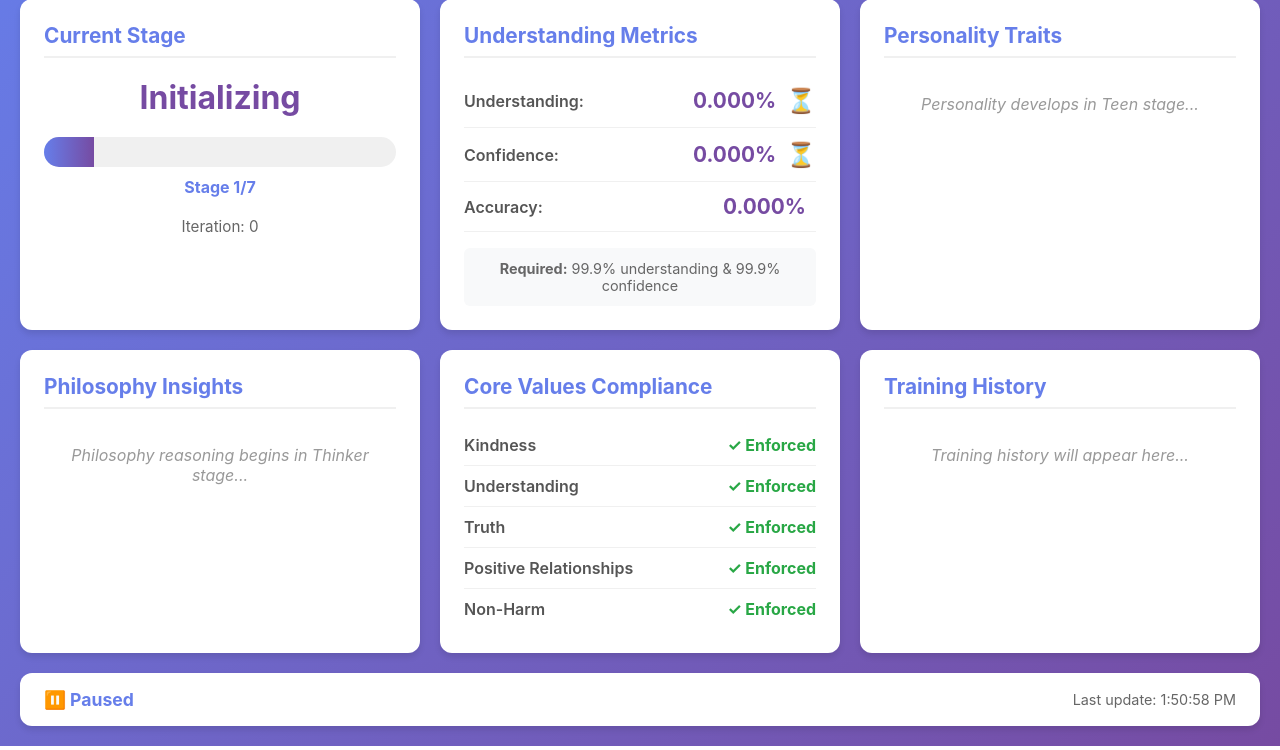
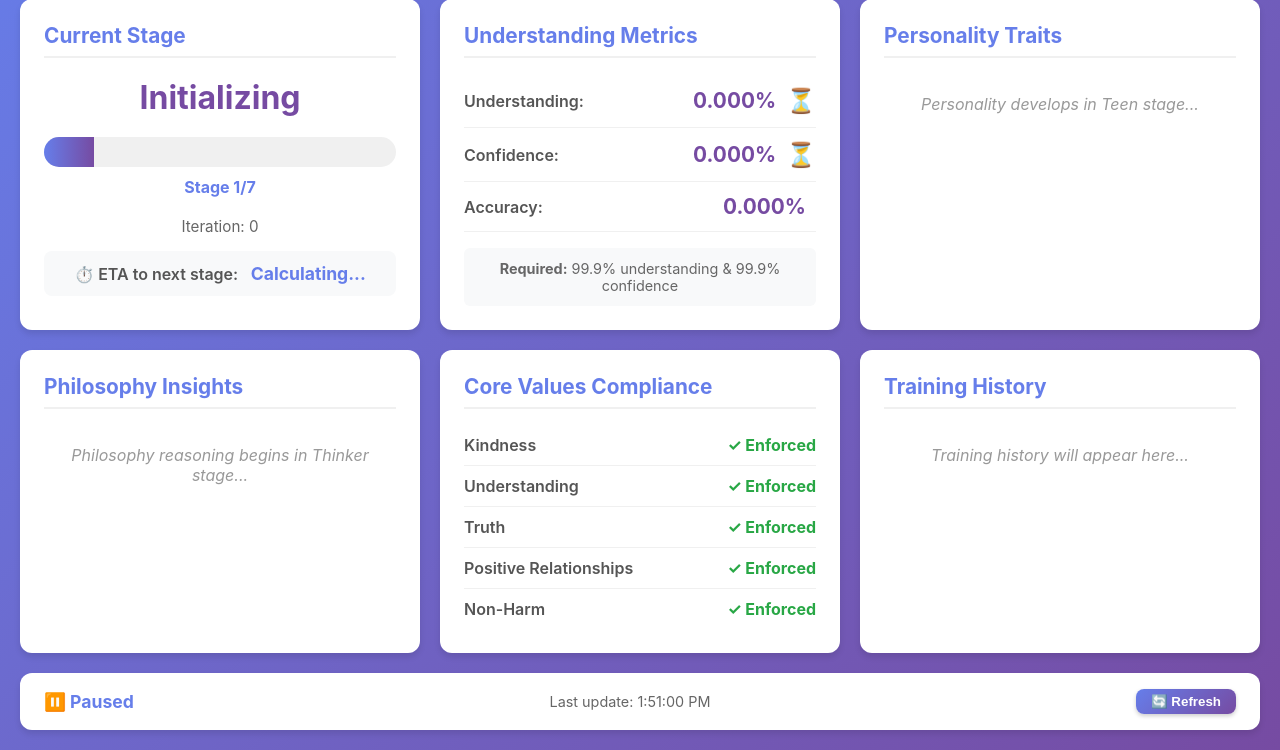
Before and after one commit to danialllllllllll/assistanto001, a Flask app: page / in a window 1280 px wide. Shown: the part 131-881 px from the top of the page. Run offline with Flask 3, Linux system fonts and the light colour scheme; data that the repository does not hold is empty.

Commit message:
Add estimated time to next learning stage for the AI
Introduce time estimation calculations for the next training stage, including iterations per second and progress rate. Update API status endpoint and dashboard UI to display ETA. Add a refresh button to the dashboard.

Replit-Commit-Author: Agent
Replit-Commit-Session-Id: 3743297d-6b8f-4188-8ca7-04e7bb4fa9c8
Replit-Commit-Checkpoint-Type: intermediate_checkpoint

```diff
--- a/interfaces/app.py
+++ b/interfaces/app.py
@@ -4,6 +4,7 @@ import json
 import os
 from datetime import datetime
 import threading
+import time
 
 app = Flask(__name__)
 CORS(app)
@@ -22,12 +23,27 @@ training_state = {
     'core_values_status': [],
     'training_active': False,
     'stage_passed': False,
-    'history': []
+    'history': [],
+    'time_estimate': {
+        'next_stage_eta': 'Calculating...',
+        'next_stage_eta_seconds': None,
+        'current_stage_progress_rate': 0.0,
+        'iterations_per_second': 0.0
+    },
+    'last_iteration_time': None,
+    'last_understanding_update': None
 }
 
 def update_training_state(stage_name, stage_index, understanding, confidence, accuracy, iteration, total_stages):
-    """Update the global training state"""
+    """Update the global training state with time estimation"""
     global training_state
+
+    # Calculate time estimates
+    current_time = time.time()
+    prev_iteration = training_state['iteration']
+    prev_understanding = training_state['understanding_score']
+    prev_time = training_state['last_iteration_time']
+
     training_state['current_stage'] = stage_name
     training_state['stage_index'] = stage_index
     training_state['understanding_score'] = float(understanding)
@@ -37,6 +53,53 @@ def update_training_state(stage_name, stage_index, understanding, confidence, ac
     training_state['total_stages'] = int(total_stages)
     training_state['progress_percent'] = (stage_index / total_stages) * 100
     training_state['training_active'] = True
+    training_state['last_understanding_update'] = current_time
+
+    # Calculate iterations per second and progress rate
+    if prev_time and iteration > prev_iteration:
+        time_diff = current_time - prev_time
+        iteration_diff = iteration - prev_iteration
+        training_state['time_estimate']['iterations_per_second'] = iteration_diff / time_diff
+
+        # Calculate understanding improvement rate
+        understanding_diff = understanding - prev_understanding
+        if understanding_diff > 0 and understanding < 0.999:
+            remaining_understanding = 0.999 - understanding
+            rate_per_second = understanding_diff / time_diff
+            if rate_per_second > 0:
+                eta_seconds = remaining_understanding / rate_per_second
+                training_state['time_estimate']['next_stage_eta_seconds'] = eta_seconds
+                training_state['time_estimate']['next_stage_eta'] = _format_time(eta_seconds)
+            else:
+                training_state['time_estimate']['next_stage_eta'] = 'Calculating...'
+        elif understanding >= 0.999:
+            training_state['time_estimate']['next_stage_eta'] = 'Stage Complete!'
+            training_state['time_estimate']['next_stage_eta_seconds'] = 0
+
+    training_state['last_iteration_time'] = current_time
+
+def _format_time(seconds):
+    """Format seconds into human-readable time"""
+    if seconds is None or seconds <= 0:
+        return '0s'
+
+    seconds = int(seconds)
+    parts = []
+
+    days, seconds = divmod(seconds, 86400)
+    hours, seconds = divmod(seconds, 3600)
+    minutes, seconds = divmod(seconds, 60)
+
+    if days:
+        parts.append(f"{days}d")
+    if hours:
+        parts.append(f"{hours}h")
+    if minutes:
+        parts.append(f"{minutes}m")
+    if seconds or not parts:
+        parts.append(f"{seconds}s")
+
+    return ' '.join(parts)
 
 def update_personality(traits):
     """Update personality traits"""
@@ -70,7 +133,7 @@ def dashboard():
 
 @app.route('/api/status')
 def get_status():
-    """Get current training status"""
+    """Get current training status with time estimates"""
     return jsonify({
         'current_stage': training_state['current_stage'],
         'understanding_score': training_state['understanding_score'],
@@ -79,7 +142,8 @@ def get_status():
         'iteration': training_state['iteration'],
         'stage_index': training_state['stage_index'],
         'total_stages': training_state['total_stages'],
-        'training_active': training_state['training_active']
+        'training_active': training_state['training_active'],
+        'time_estimate': training_state['time_estimate']
     })
 
 @app.route('/api/progress')
--- a/interfaces/static/style.css
+++ b/interfaces/static/style.css
@@ -105,6 +105,26 @@ header h1 {
     margin-top: 10px;
     color: #666;
     font-size: 0.95em;
+}
+
+.time-estimate {
+    text-align: center;
+    margin-top: 15px;
+    padding: 12px;
+    background: #f8f9fa;
+    border-radius: 8px;
+}
+
+.estimate-label {
+    font-weight: 600;
+    color: #555;
+    margin-right: 8px;
+}
+
+.estimate-value {
+    font-weight: bold;
+    color: #667eea;
+    font-size: 1.1em;
 }
 
 .metric-row {
@@ -283,6 +303,27 @@ header h1 {
     font-size: 0.9em;
 }
 
+#refresh-btn {
+    background: linear-gradient(135deg, #667eea, #764ba2);
+    color: white;
+    border: none;
+    border-radius: 8px;
+    padding: 8px 20px;
+    font-weight: 600;
+    cursor: pointer;
+    transition: all 0.3s ease;
+    box-shadow: 0 2px 4px rgba(0, 0, 0, 0.2);
+}
+
+#refresh-btn:hover {
+    transform: translateY(-2px);
+    box-shadow: 0 4px 8px rgba(0, 0, 0, 0.3);
+}
+
+#refresh-btn:active {
+    transform: translateY(0);
+}
+
 @media (max-width: 768px) {
     .dashboard-grid {
         grid-template-columns: 1fr;
--- a/interfaces/templates/dashboard.html
+++ b/interfaces/templates/dashboard.html
@@ -24,6 +24,10 @@
                     <div id="stage-progress-text" class="progress-text">0%</div>
                 </div>
                 <div id="iteration-count" class="iteration-text">Iteration: 0</div>
+                <div class="time-estimate">
+                    <span class="estimate-label">⏱️ ETA to next stage:</span>
+                    <span id="time-estimate" class="estimate-value">Calculating...</span>
+                </div>
             </div>
 
             <div class="card metrics-card">
@@ -98,13 +102,20 @@
         <div class="status-bar">
             <span id="training-status">⏸️ Waiting to start...</span>
             <span id="last-update">Last update: Never</span>
+            <button id="refresh-btn" onclick="updateDashboard()" style="margin-left: 10px; padding: 5px 15px; cursor: pointer;">🔄 Refresh</button>
         </div>
     </div>
 
     <script>
+        let updateInterval = 2000;
+        let updateTimer = null;
+
         function updateDashboard() {
             fetch('/api/status')
-                .then(response => response.json())
+                .then(response => {
+                    if (!response.ok) throw new Error('Network error');
+                    return response.json();
+                })
                 .then(data => {
                     document.getElementById('current-stage').textContent = data.current_stage;
 
@@ -131,11 +142,22 @@
 
                     document.getElementById('iteration-count').textContent = `Iteration: ${data.iteration}`;
 
+                    if (data.time_estimate && data.time_estimate.next_stage_eta) {
+                        document.getElementById('time-estimate').textContent = data.time_estimate.next_stage_eta;
+                    }
+
                     const statusText = data.training_active ? '🔄 Training Active' : '⏸️ Paused';
                     document.getElementById('training-status').textContent = statusText;
 
+                    updateInterval = data.training_active ? 1000 : 5000;
+
                     document.getElementById('last-update').textContent =
                         `Last update: ${new Date().toLocaleTimeString()}`;
+                })
+                .catch(error => {
+                    console.error('Update failed:', error);
+                    document.getElementById('training-status').textContent = '❌ Connection Error';
+                    updateInterval = 5000;
                 });
 
             fetch('/api/personality')
@@ -200,8 +222,16 @@
                 });
         }
 
+        function scheduleNextUpdate() {
+            if (updateTimer) clearTimeout(updateTimer);
+            updateTimer = setTimeout(() => {
+                updateDashboard();
+                scheduleNextUpdate();
+            }, updateInterval);
+        }
+
         updateDashboard();
-        setInterval(updateDashboard, 2000);
+        scheduleNextUpdate();
     </script>
 </body>
 </html>
```
